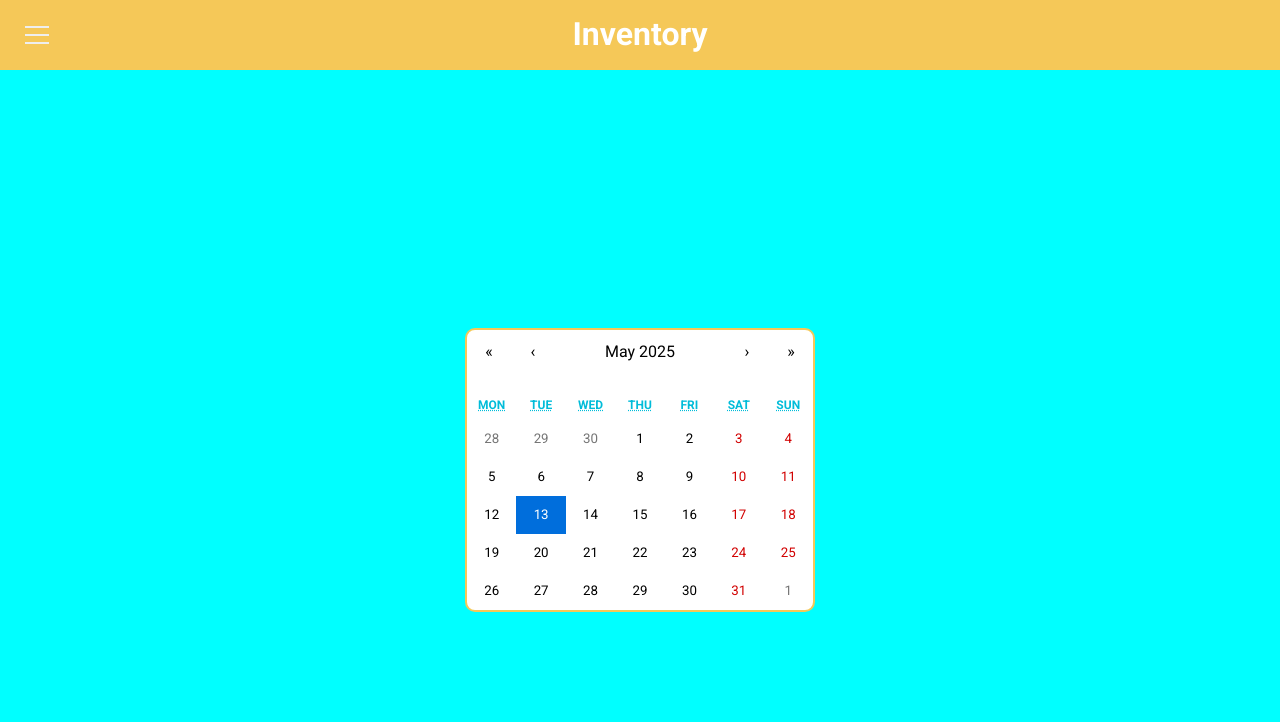
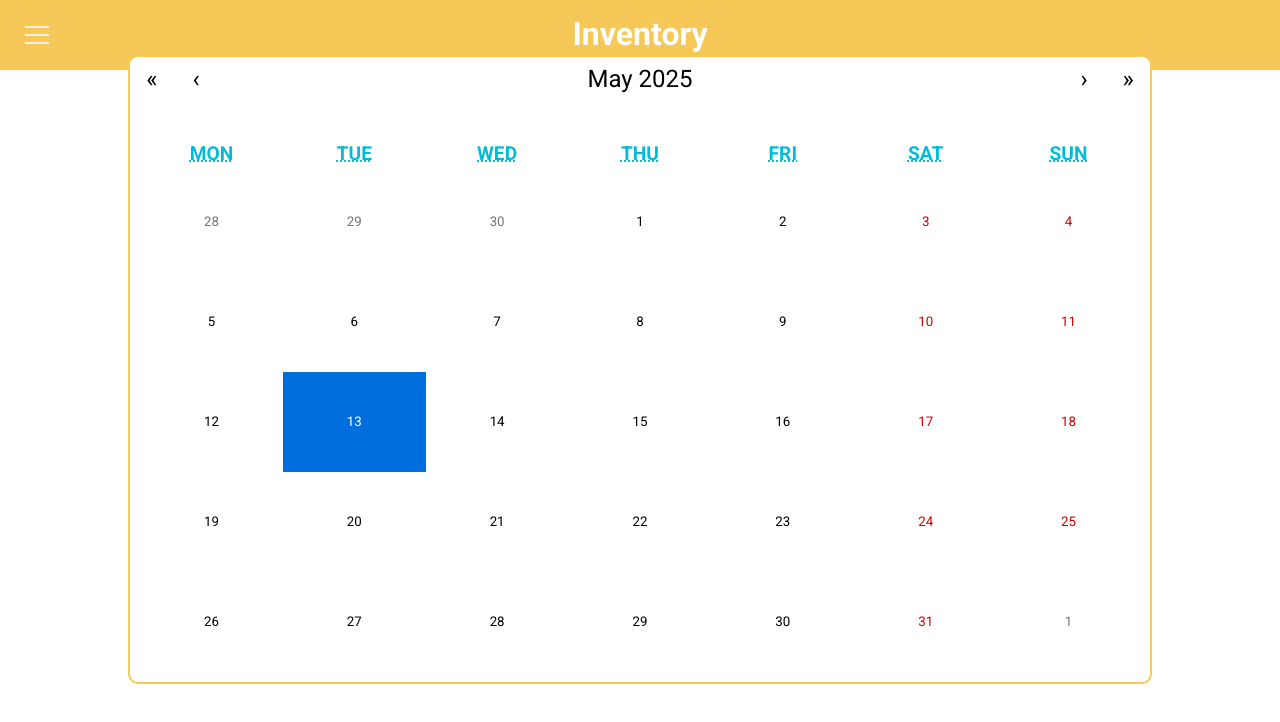
Before and after one commit to CriFigShe/ProyectoInventario, a React (Vite) app in the folder frontend/inventario/: page /calendar in a window 1280 px wide. Shown: the top 722 px of the page. Built offline with nearby package versions, Linux system fonts and the light colour scheme; no server answers; sample sign-in values are in the browser's storage.

Commit message:
Estilos de calendario

```diff
--- a/frontend/inventario/src/pages/Events/Calendar.css
+++ b/frontend/inventario/src/pages/Events/Calendar.css
@@ -1,6 +1,5 @@
 .contenedorCalendario{
   height: 100vh;
-  background-color: aqua;
   display: flex;
   flex-direction: row;
   align-items: center;
@@ -10,7 +9,44 @@
 .react-calendar{
   border: 2px solid #f5c858 !important;
   border-radius: 10px;
+  max-width: 0%;
+  width: 80% !important;
+  height: auto;
+  margin-bottom: 200px !important;
 }
+
+.react-calendar__tile {
+  height: 100px;
+  font-size: 1.5rem;
+  display: flex;
+  align-items: center;
+  justify-content: center;
+}
+
+.react-calendar__month-view__weekdays__weekday {
+  font-size: 1.2rem;
+  text-align: center;
+  padding: 5px 0;
+  margin: 0;
+  box-sizing: border-box;
+  overflow: hidden;
+}
+
+
+.react-calendar__navigation {
+  height: 60px;
+  font-size: 1.5rem;
+}
+
+.react-calendar__navigation button {
+  font-size: 1.5rem;
+}
+
+.react-calendar__month-view {
+  padding: 10px;
+  overflow: hidden;
+}
+
 
 .highlight {
   height: 40px;
@@ -28,3 +64,18 @@
 .react-calendar__month-view__days{
   color: #f5c858;
 }
+
+.react-calendar__tile {
+  position: relative;
+}
+
+.react-calendar__tile .highlight-dot {
+  position: absolute;
+  top: 6px;
+  right: 6px;
+  width: 8px;
+  height: 8px;
+  background-color: #00bcd9;
+  border-radius: 50%;
+  pointer-events: none;
+}
--- a/frontend/inventario/src/pages/Events/Calendar.jsx
+++ b/frontend/inventario/src/pages/Events/Calendar.jsx
@@ -39,13 +39,13 @@ export default function Calendario() {
     fetchEvents();
   }, [currentUser]);
 
-  const tileClassName = ({ date, view }) => {
+  const tileContent = ({ date, view }) => {
     if (view === "month") {
       const dayHasEvent = events.some(
         (event) =>
           new Date(event.date).toDateString() === date.toDateString()
       );
-      return dayHasEvent ? "highlight" : null;
+      return dayHasEvent ? <div className="highlight-dot"></div> : null;
     }
   };
 
@@ -55,7 +55,7 @@ export default function Calendario() {
       className="cal"
         onChange={setValue}
         value={value}
-        tileClassName={tileClassName}
+        tileContent={tileContent}
       />
     </div>
   );
```
